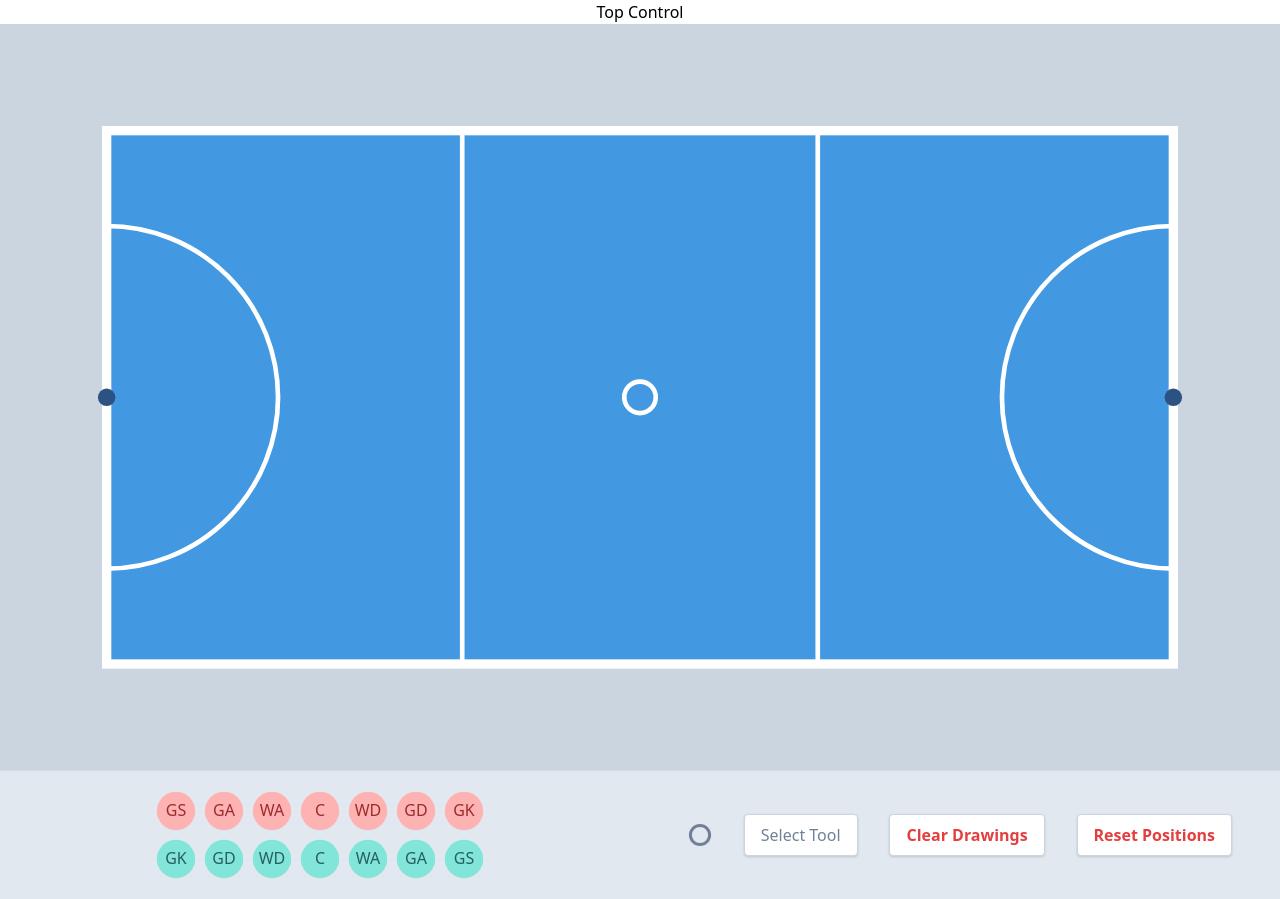
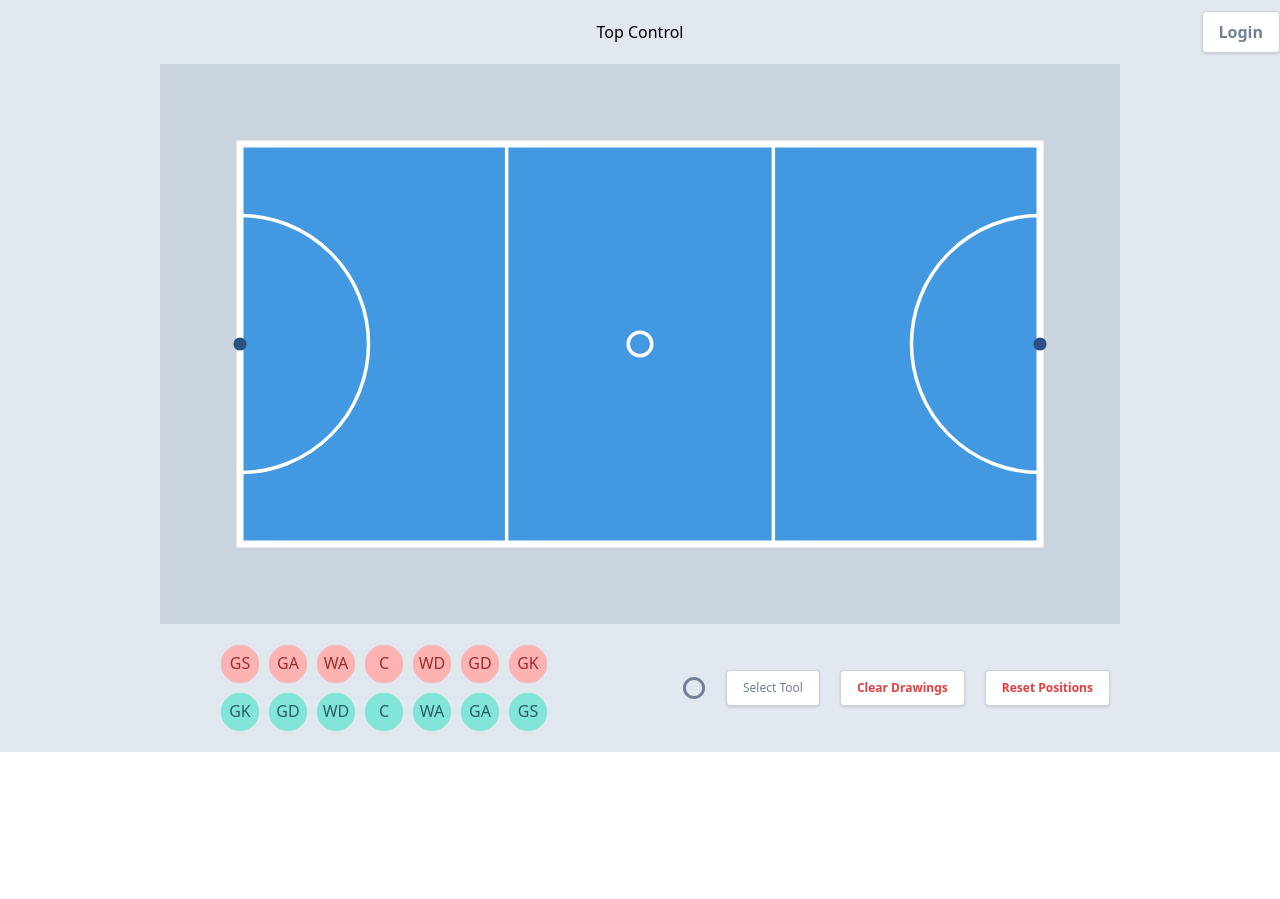
Before and after one commit to exnight/netboard, a React app: page / in a window 1280 px wide. After the commit the page ends 800 px from the top, so only its background shows below. Built offline with nearby package versions, Linux system fonts and the light colour scheme; the HTML template or start-up script is replaced by a standard one.

Commit message:
change layout and style

```diff
--- a/src/components/app/board/Board.tsx
+++ b/src/components/app/board/Board.tsx
@@ -32,7 +32,7 @@ const Board: React.FC = () => {
   }, [coorState]);
 
   return (
-    <div className="h-full flex flex-col container">
+    <div className="h-full flex flex-col container items-center">
       <CoorContext.Provider value={coorProviderValue}>
         <TopControl />
         <Court />
--- a/src/components/app/board/BottomControl.tsx
+++ b/src/components/app/board/BottomControl.tsx
@@ -20,7 +20,7 @@ const BottomControl: React.FC<Props> = (props) => {
   const [toolIsOpen, setToolIsOpen] = useState(false);
 
   return (
-    <div className="w-full flex my-4">
+    <div className="w-4/5 flex my-4">
       <div className="w-1/2 flex flex-col px-8">
         <div className="flex justify-center">
           {players[0].map((pos: string) => {
@@ -91,21 +91,21 @@ const BottomControl: React.FC<Props> = (props) => {
           <button
             type="button"
             onClick={() => setToolIsOpen(!toolIsOpen)}
-            className="relative z-10 bg-white text-gray-600 hover:bg-gray-500 hover:text-white focus:outline-none focus:shadow-outline py-2 px-4 border border-gray-400 rounded shadow"
+            className="relative z-10 text-xs bg-white text-gray-600 hover:bg-gray-500 hover:text-white focus:outline-none focus:shadow-outline py-2 px-4 border border-gray-400 rounded shadow"
           >
             Select Tool
           </button>
         </div>
         <button
           type="button"
-          className="bg-white text-red-600 hover:bg-red-500 hover:text-white focus:outline-none focus:shadow-outline font-semibold py-2 px-4 border border-gray-400 rounded shadow"
+          className="text-xs bg-white text-red-600 hover:bg-red-500 hover:text-white focus:outline-none focus:shadow-outline font-semibold py-2 px-4 border border-gray-400 rounded shadow"
         >
           Clear Drawings
         </button>
         <button
           type="button"
           onClick={() => resetAllCoor(setCoorState)}
-          className="bg-white text-red-600 hover:bg-red-500 hover:text-white focus:outline-none focus:shadow-outline font-semibold py-2 px-4 border border-gray-400 rounded shadow"
+          className="text-xs bg-white text-red-600 hover:bg-red-500 hover:text-white focus:outline-none focus:shadow-outline font-semibold py-2 px-4 border border-gray-400 rounded shadow"
         >
           Reset Positions
         </button>
--- a/src/components/app/board/Court.tsx
+++ b/src/components/app/board/Court.tsx
@@ -20,7 +20,7 @@ centerCircleR *= multFactor;
 
 const Court: React.FC = () => {
   return (
-    <div className="w-full">
+    <div className="w-3/4">
       <svg
         width="100%"
         height="100%"
--- a/src/components/app/board/TopControl.tsx
+++ b/src/components/app/board/TopControl.tsx
@@ -2,8 +2,17 @@ import React from 'react';
 
 const TopControl: React.FC = () => {
   return (
-    <div className="bg-white w-full flex">
-      <div className="w-full text-center">Top Control</div>
+    <div className="w-full h-12 my-2 flex items-center">
+      <div className="w-1/4" />
+      <div className="w-2/4 text-center">Top Control</div>
+      <div className="w-1/4 text-right">
+        <button
+          type="button"
+          className="bg-white text-gray-600 hover:bg-blue-500 hover:text-white focus:outline-none focus:shadow-outline font-semibold py-2 px-4 border border-gray-400 rounded shadow"
+        >
+          Login
+        </button>
+      </div>
     </div>
   );
 };
```
